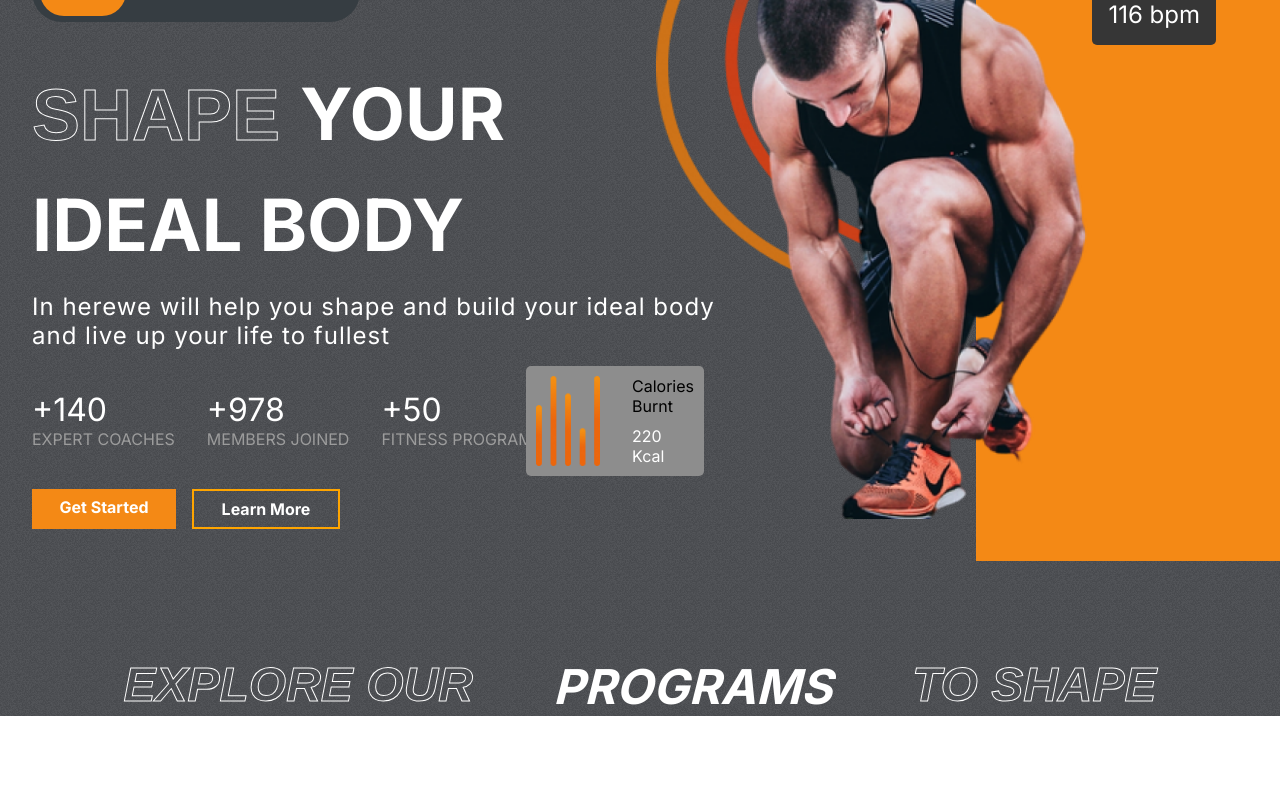
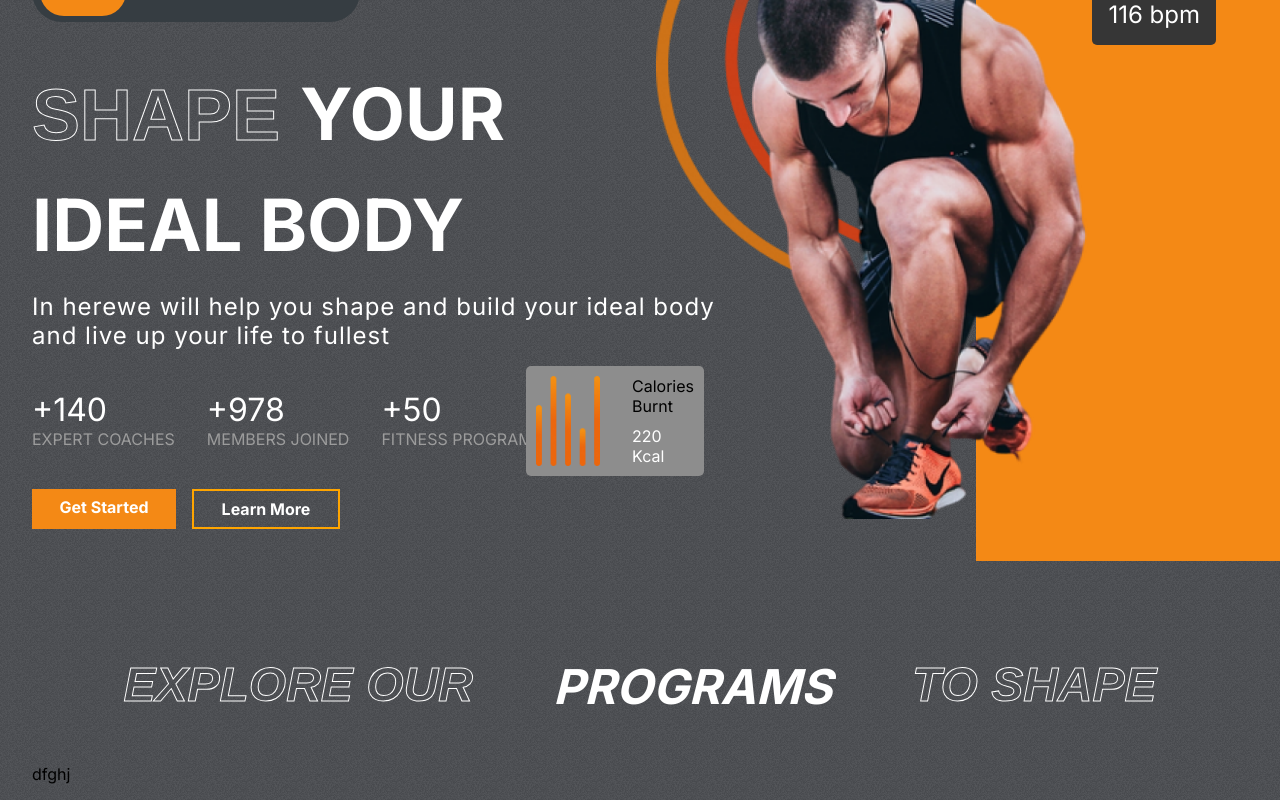
Before and after one commit to manik25022002/gym_website, a React (Create React App) app: page / in a window 1280 px wide. Shown: the part 210-1010 px from the top of the page. Before the commit the page ends 926 px from the top, so only its background shows below. Built offline with nearby package versions, Linux system fonts and the light colour scheme.

Commit message:
9jan 2nd

```diff
--- a/src/Components/programs/Programs.jsx
+++ b/src/Components/programs/Programs.jsx
@@ -1,7 +1,7 @@
 
 
 import './programs.css'
-
+import { programsData } from '../../data/programsData'
 const Programs = () => {
     return (
         <div id="programs" className="Programs">
@@ -15,7 +15,13 @@ const Programs = () => {
                 <span className='stroke-text' >to shape</span>
             </div>
 
+<div className="praogramsconatiner"><p>dfghj</p></div>
+
         </div>
     )
 }
 export default Programs
+
+1
+5
+16
```
